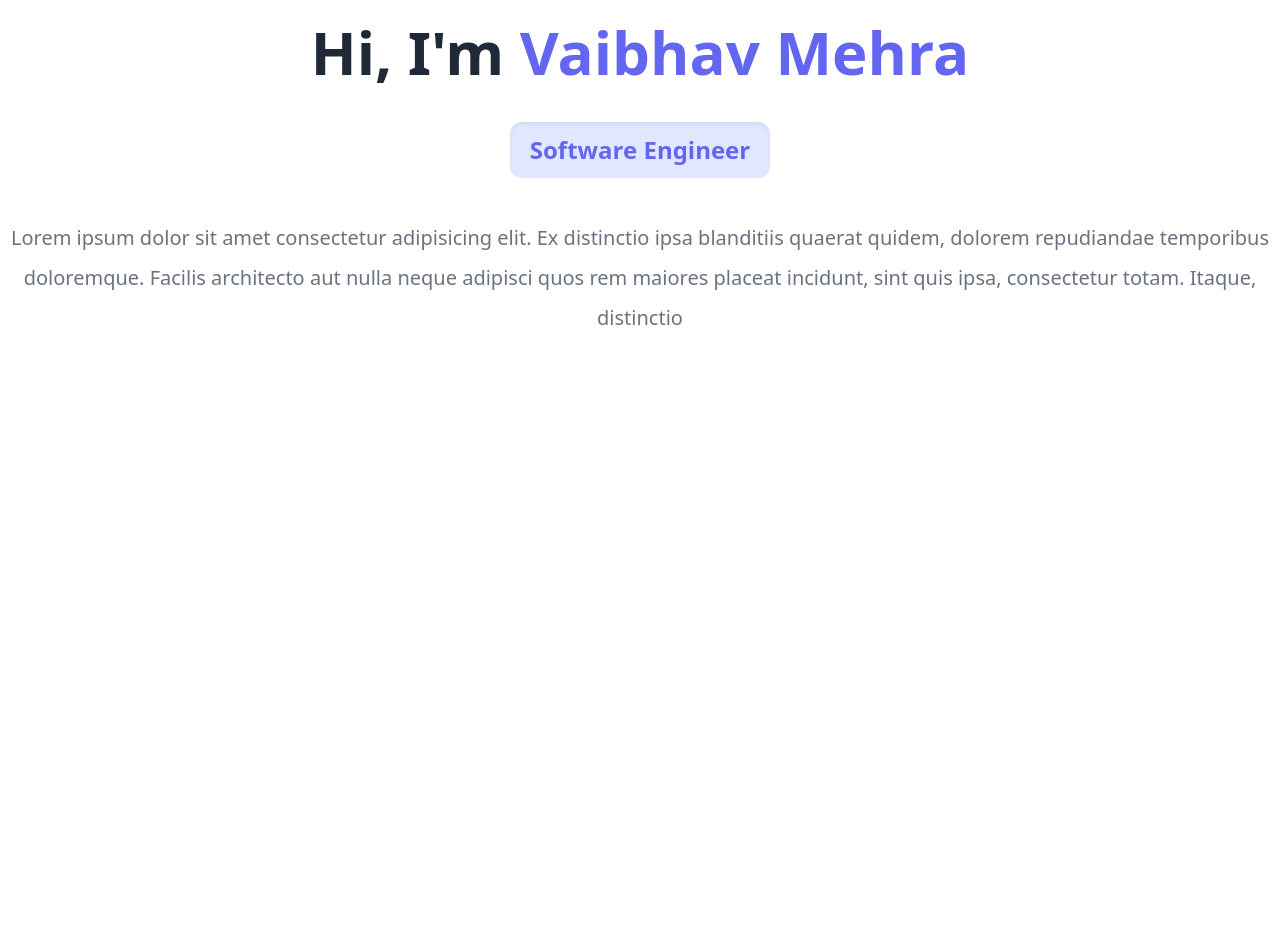
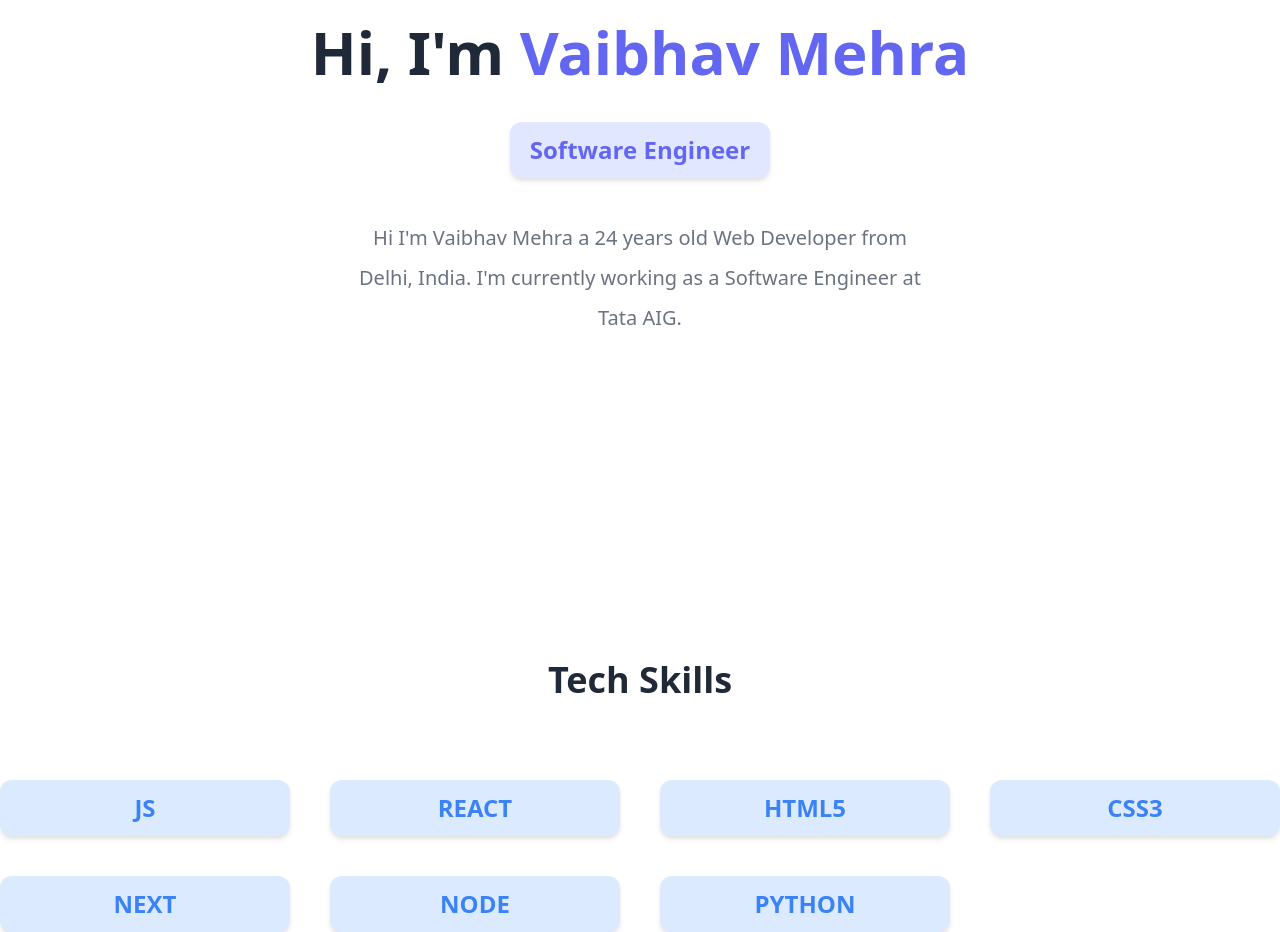
Before and after one commit to vaibhavmehra9/portfolio, a React (Create React App) app: page / in a window 1280 px wide. Shown: the part 220-1152 px from the top of the page. Before the commit the page ends 800 px from the top, so only its background shows below. Built offline with nearby package versions, Linux system fonts and the light colour scheme.

Commit message:
added skills section

```diff
--- a/src/App.js
+++ b/src/App.js
@@ -1,10 +1,12 @@
 import About from './components/About';
 import Layout from './components/Layout';
+import Skills from './components/Skills';
 
 function App() {
   return (
     <Layout>
       <About></About>
+      <Skills></Skills>
     </Layout>
   );
 }
--- a/src/components/About.js
+++ b/src/components/About.js
@@ -4,14 +4,12 @@ const About = () => {
       <h1 className="font-bold text-6xl text-gray-800">
         Hi, I'm <span className="text-indigo-500">Vaibhav Mehra</span>
       </h1>
-      <div className="my-10 mx-auto px-5 py-3 rounded-xl shadow-inner text-2xl font-bold bg-indigo-100 text-indigo-500">
+      <div className="my-10 mx-auto px-5 py-3 rounded-xl shadow-md text-2xl font-bold bg-indigo-100 text-indigo-500">
         Software Engineer
       </div>
-      <p className="text-gray-500 text-xl  leading-10">
-        Lorem ipsum dolor sit amet consectetur adipisicing elit. Ex distinctio
-        ipsa blanditiis quaerat quidem, dolorem repudiandae temporibus
-        doloremque. Facilis architecto aut nulla neque adipisci quos rem maiores
-        placeat incidunt, sint quis ipsa, consectetur totam. Itaque, distinctio
+      <p className="text-gray-500 text-xl max-w-xl mx-auto leading-10">
+        Hi I'm Vaibhav Mehra a 24 years old Web Developer from Delhi, India. I'm
+        currently working as a Software Engineer at Tata AIG.
       </p>
     </div>
   );
--- /dev/null
+++ b/src/components/Skills.js
@@ -0,0 +1,19 @@
+const Skills = () => {
+  const skillArr = ['JS', 'React', 'html5', 'css3', 'Next', 'Node', 'PYTHON'];
+  return (
+    <div className="">
+      <h1 className="text-center font-bold text-4xl my-20 text-gray-800">
+        Tech Skills
+      </h1>
+      <div className="grid grid-cols-4 gap-10">
+        {skillArr.map((skill) => (
+          <div className="bg-blue-100 px-5 py-3 rounded-xl shadow-md text-2xl font-bold text-blue-500 text-center uppercase">
+            {skill}
+          </div>
+        ))}
+      </div>
+    </div>
+  );
+};
+
+export default Skills;
```
